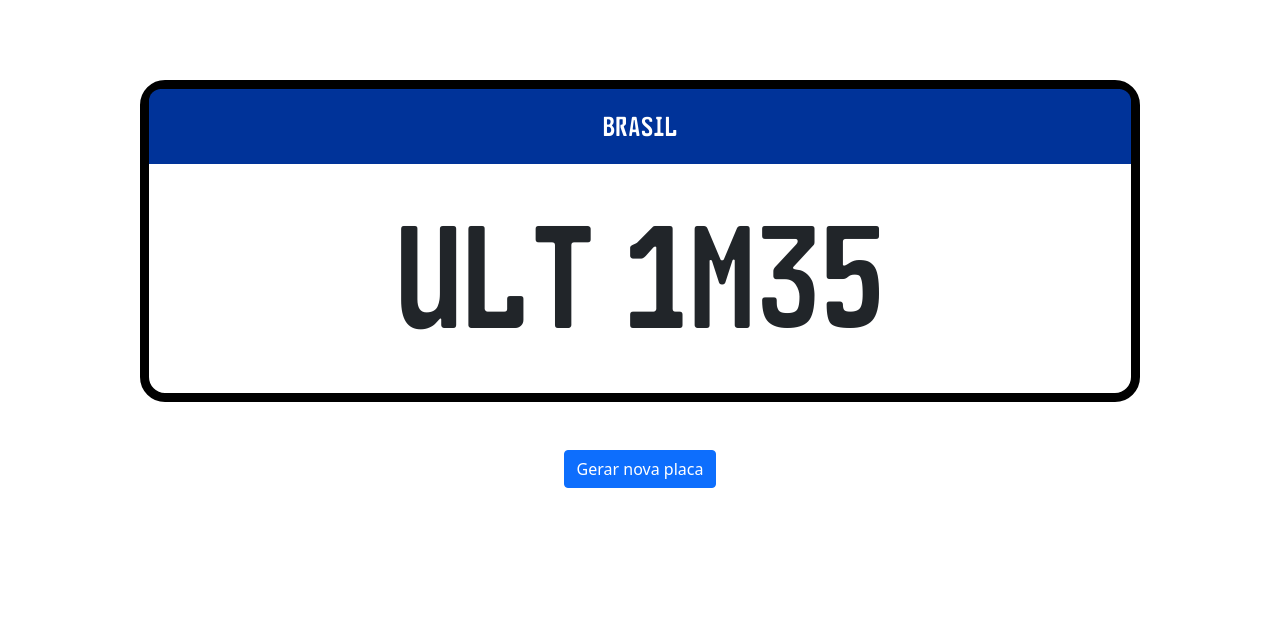
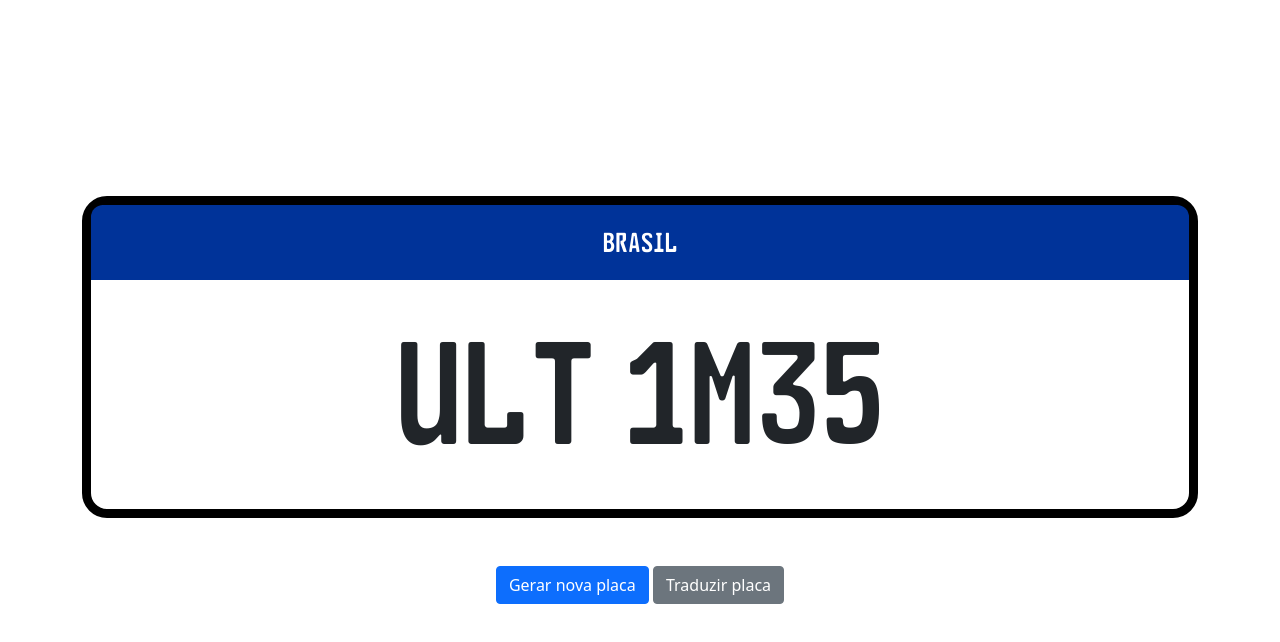
Before and after one commit to adenu/plategen, a website: page index.html in a window 1280 px wide. Drawn offline with nearby package versions, Linux system fonts and the light colour scheme.

Commit message:
traduzir placa

```diff
--- a/css/styles.css
+++ b/css/styles.css
@@ -6,14 +6,20 @@
   font-style: normal;
 }
 
+html, body {
+  height: 100%;
+}
+
 body {
-  margin: 5em;
   font-size: 16px;
+  display: flex;
+  align-items: center;
 }
 div#placa {
   border: 0.5625em solid black;
   border-radius: 1.5625em;
-  width: 62.5em;
+  width: clamp(100%, 62.5em, 100%);
+
   height: 20.125em;
   position: relative;
   margin: 0 auto;
--- a/index.html
+++ b/index.html
@@ -2,22 +2,23 @@
 <html lang="en">
 <head>
   <meta charset="UTF-8">
-  <meta http-equiv="X-UA-Compatible" content="IE=edge">
-  <meta name="viewport" content="width=device-width, initial-scale=1.0">
+  <meta http-equiv='content-type' content='text/html; charset=utf-8' />
+  <meta name='viewport' content='width=device-width, initial-scale=1, maximum-scale=1, user-scalable=0' />
   <link href="https://cdn.jsdelivr.net/npm/bootstrap@5.0.2/dist/css/bootstrap.min.css" rel="stylesheet" integrity="sha384-EVSTQN3/azprG1Anm3QDgpJLIm9Nao0Yz1ztcQTwFspd3yD65VohhpuuCOmLASjC" crossorigin="anonymous">
   <link rel="stylesheet" href="./css/styles.css">
   <title>PlateGen</title>
 </head>
 <body>
-    <div class="container">
-      <div class="row">
-        <div class="col-12 text-center">
+    <div class="container m-4 mx-auto">
+      <div class="row align-content-center justify-content-center">
+        <div class="col text-center">
           <div id="placa">
             <div id="placa-header"><p>BRASIL</p></div>
             <span id="numero-placa" class="fonte-placa">XXXXXX</span>
           </div>
 
-          <button id="button" type="button" class="mt-5 btn btn-primary" onclick="randomizeNumbers()">Gerar nova placa</button>
+          <button id="button1" type="button" class="mt-5 btn btn-primary" onclick="randomizeNumbers()">Gerar nova placa</button>
+          <button id="button2" type="button" class="mt-5 btn btn-secondary" onclick="replaceNumbers()">Traduzir placa</button>
         </div>
       </div>
     </div>
--- a/js/scripts.js
+++ b/js/scripts.js
@@ -1,15 +1,36 @@
 
-function randomizeNumbers() {
+const numeroPlaca = document.querySelector('span#numero-placa');
+const possibleLetters = ["i", "e", "a", "s", "b", "t", "o"];
+const possibleNumbers = ["1", "3", "4", "5", "6", "7", "0"];
+let normalWord;
+
+const randomizeNumbers = () => {
 fetch("./lista-final.json")
   .then(response => {
     return response.json();
   })
   .then(data => {
-    let numeroPlaca = document.querySelector('span#numero-placa');
     randomPlaca = data[Math.floor(Math.random() * data.length)]
     randomPlaca = randomPlaca.substring(0, 3) + " " + randomPlaca.substring(2 + 1);
     numeroPlaca.innerHTML = randomPlaca;
+    normalWord = randomPlaca;
+    numeroPlaca.setAttribute('original', randomPlaca);
+
+    possibleNumbers.forEach(number => {
+      let letter = possibleLetters[possibleNumbers.indexOf(number)];
+      normalWord = normalWord.replaceAll(number, letter.toUpperCase());
+    })
+    numeroPlaca.setAttribute('translated', normalWord.replace(' ', ''));
   });
 };
 
 randomizeNumbers();
+
+const replaceNumbers = () => {
+
+  if (numeroPlaca.innerHTML == numeroPlaca.getAttribute('translated')) {
+    numeroPlaca.innerHTML = numeroPlaca.getAttribute('original');
+  } else {
+    numeroPlaca.innerHTML = numeroPlaca.getAttribute('translated');
+  }
+}
```
Also changed, not shown: README.md.
